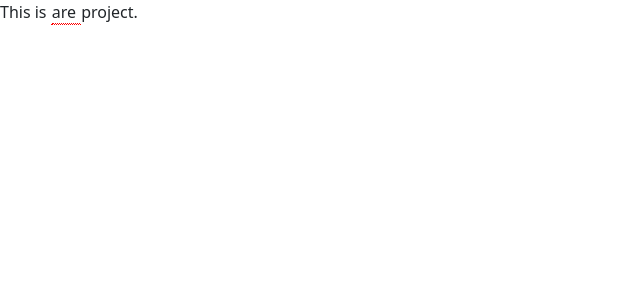
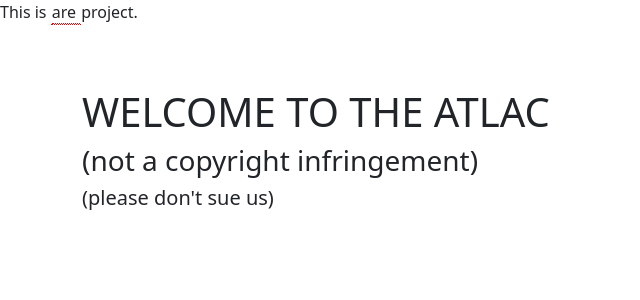
Before and after one commit to StreamSG/ABCWorkshop, an Angular app: page / in a window 1280 px wide. Shown: the top 300 px of the page, without its empty margins (0-640 px from the left). Built offline with nearby package versions, Linux system fonts and the light colour scheme.

Commit message:
Fixed the app.component.html again

```diff
--- a/src/app/app.component.html
+++ b/src/app/app.component.html
@@ -5,3 +5,14 @@
     </span>
   </span>
 project.</p>
+<br>
+<br>
+<div class="container">
+  <div class="row">
+    <div class="col">
+      <h1>WELCOME TO THE ATLAC</h1>
+      <h3>(not a copyright infringement)</h3>
+      <h5>(please don't sue us)</h5>
+    </div>
+  </div>
+</div>
```
